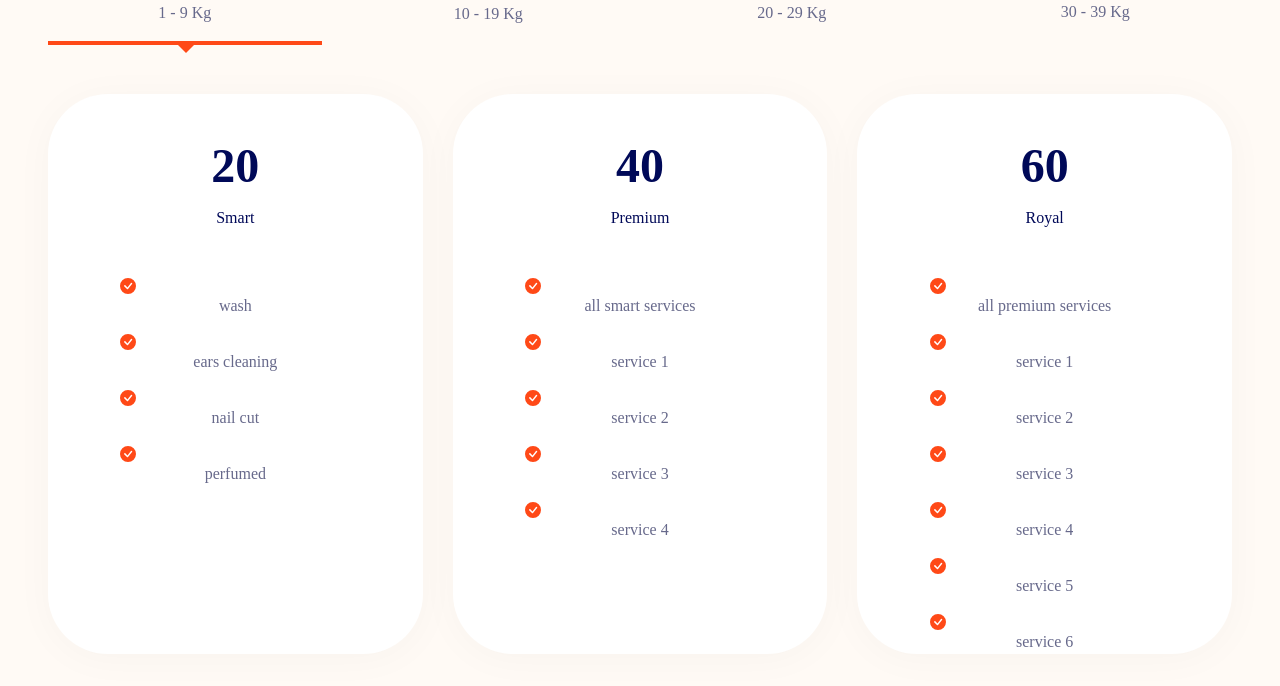
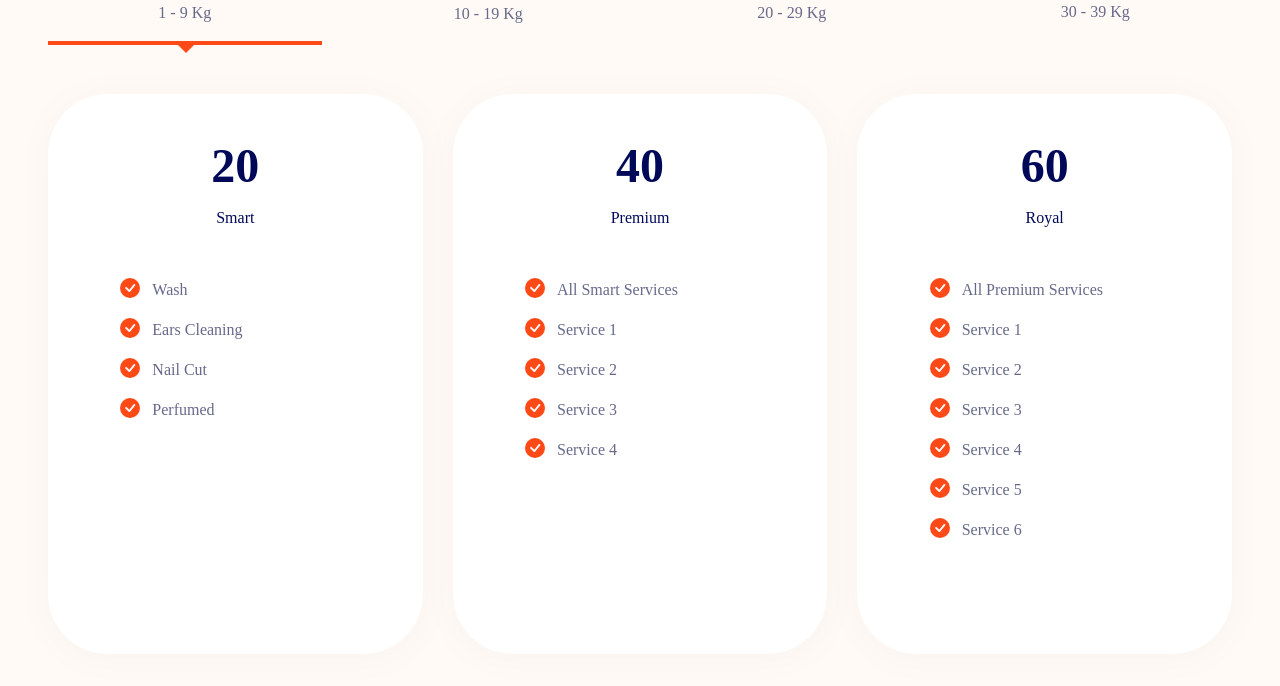
Before and after one commit to zablon-oigo/aws-route53-failover-routing, a React (Vite) app: page / in a window 1280 px wide. Shown: the part 2561-3247 px from the top of the page. Built offline with nearby package versions, Linux system fonts and the light colour scheme.

Commit message:
Align price package

```diff
--- a/src/components/Bundles.jsx
+++ b/src/components/Bundles.jsx
@@ -17,9 +17,9 @@ export default function Bundles({bundles}) {
                     <div className="flex flex-col gap-y-4 max-w-[230px] mx-auto  ">
                         {list.map((item,index)=>{
                             return(
-                                <div className="" key={index}>
-                                    <BsCheckCircleFill className="text-orange"/>
-                                    <div className="">
+                                <div className="flex item-center gap-x-3 " key={index}>
+                                    <BsCheckCircleFill className="text-xl text-orange"/>
+                                    <div className="capitalize">
                                         {item}
                                     </div>
                                 </div>
--- a/src/components/Prices.jsx
+++ b/src/components/Prices.jsx
@@ -8,6 +8,12 @@ export default function Prices() {
   useEffect(()=>{
     setBundles(bundleData[0].services)
   }, [])
+  const getBundle=(name)=>{
+    const newBundle=bundleData.find((bundle)=>{
+      return bundle.name == name;
+    });
+    setBundles(newBundle.services)
+  }
   return (
     <section className="py-12 lg:py-24">
       <div className="container mx-auto">
@@ -22,7 +28,7 @@ export default function Prices() {
             const { name, image, dogCategory } = item;
 
             return (
-              <div key={idx} onClick={()=>setIndex(idx)} className="text-center cursor-pointer">
+              <div key={idx} onClick={()=>{setIndex(idx);getBundle(name)}} className="text-center cursor-pointer">
                 <div className="mb-2 transition-all duration-300 lg:mb-8 hover:scale-105">
                   <img src={image.type} alt={`Image for ${name}`} className="w-full" />
                 </div>
```
